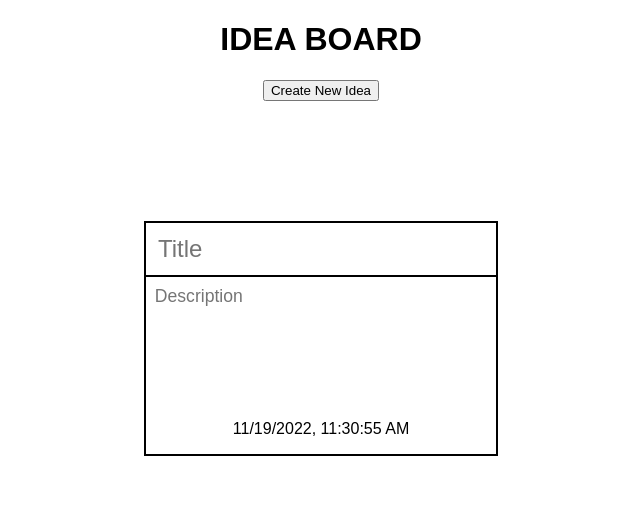
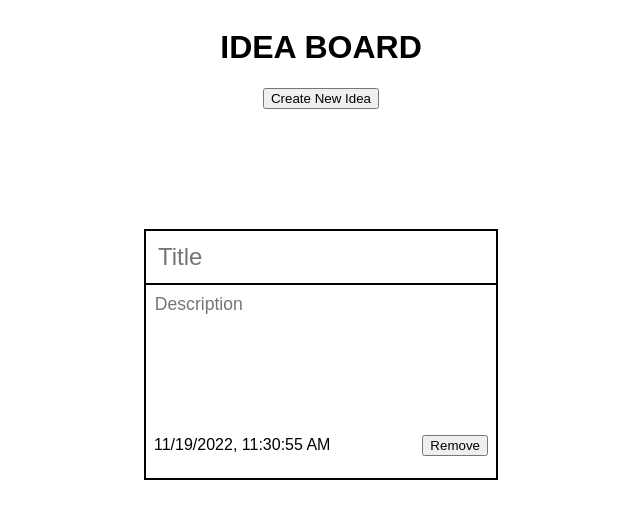
Before and after one commit to Stamedi/idea-board, a React (Create React App) app: page / in a window 1280 px wide. Both pictures are taken after a click on the button "Create New Idea". Shown: the top 518 px of the page, without its empty margins (319-959 px from the left). Built offline with nearby package versions, Linux system fonts and the light colour scheme.

Commit message:
remove btn func

```diff
--- a/src/App.css
+++ b/src/App.css
@@ -4,16 +4,27 @@
 }
 
 .App {
-  text-align: center;
+  /* text-align: center; */
   max-width: 100vw;
   height: auto;
+  display:flex;
+  flex-direction: column;
+  justify-content: center;
+  align-items: center;
 }
+
+/* .flex-container {
+  display: flex;
+  justify-content:center;
+} */
 
 .tiles {
   display: flex;
   flex-wrap: wrap;
   justify-content: center;
+  align-items: center;
   margin-top: 100px;
+  width: 100%;
 }
 
 .tile {
@@ -41,3 +52,11 @@
   border: none;
   padding: 0.5em 0.5em;
 }
+
+.tile-bottom-cont {
+  display: flex;
+  align-items: center;
+  flex-wrap: wrap;
+  justify-content: space-between;
+  padding: 0.5em 0.5em;
+}
--- a/src/App.js
+++ b/src/App.js
@@ -7,27 +7,34 @@ function App() {
 
   const createTile = () => {
     const time = new Date()
-    setTileArr([...tileArr, { id:uuidv4(), title:'New Title', description:'New Desc', time:time.toLocaleString() }])
+    setTileArr([{ id:uuidv4(), title:'New Title', description:'New Desc', time:time.toLocaleString() },...tileArr])
   }
 
   const editTile = () => {
 
   }
+
+  const removeTile = (id) => {
+    setTileArr(tileArr.filter((tile) => tile.id !== id ))
+  }
   return (
     <div className="App">
       <h1>IDEA BOARD</h1>
       <button onClick={() => createTile()}>Create New Idea</button>
+        <div className="flex-container">
           <div className="tiles">
             {tileArr.map((tile) => (
               <div className="tile" key={tile.id}>
                 <input className="tile-title" onChange={(e) => e.target.value}placeholder="Title"></input>
                 <textarea
-              maxlength="140" className="tile-description" placeholder="Description" onChange={(e) => e.target.value}></textarea>
-              <div>
+                maxLength="140" className="tile-description" placeholder="Description" onChange={(e) => e.target.value}></textarea>
+                <div className="tile-bottom-cont">
                   <p>{tile.time}</p>
+                  <button onClick={() => removeTile(tile.id)}>Remove</button>
                 </div>
               </div>
             ))}
+          </div>
         </div>
     </div>
   );
```
Lines whose indentation alone changed are shown as unchanged.
